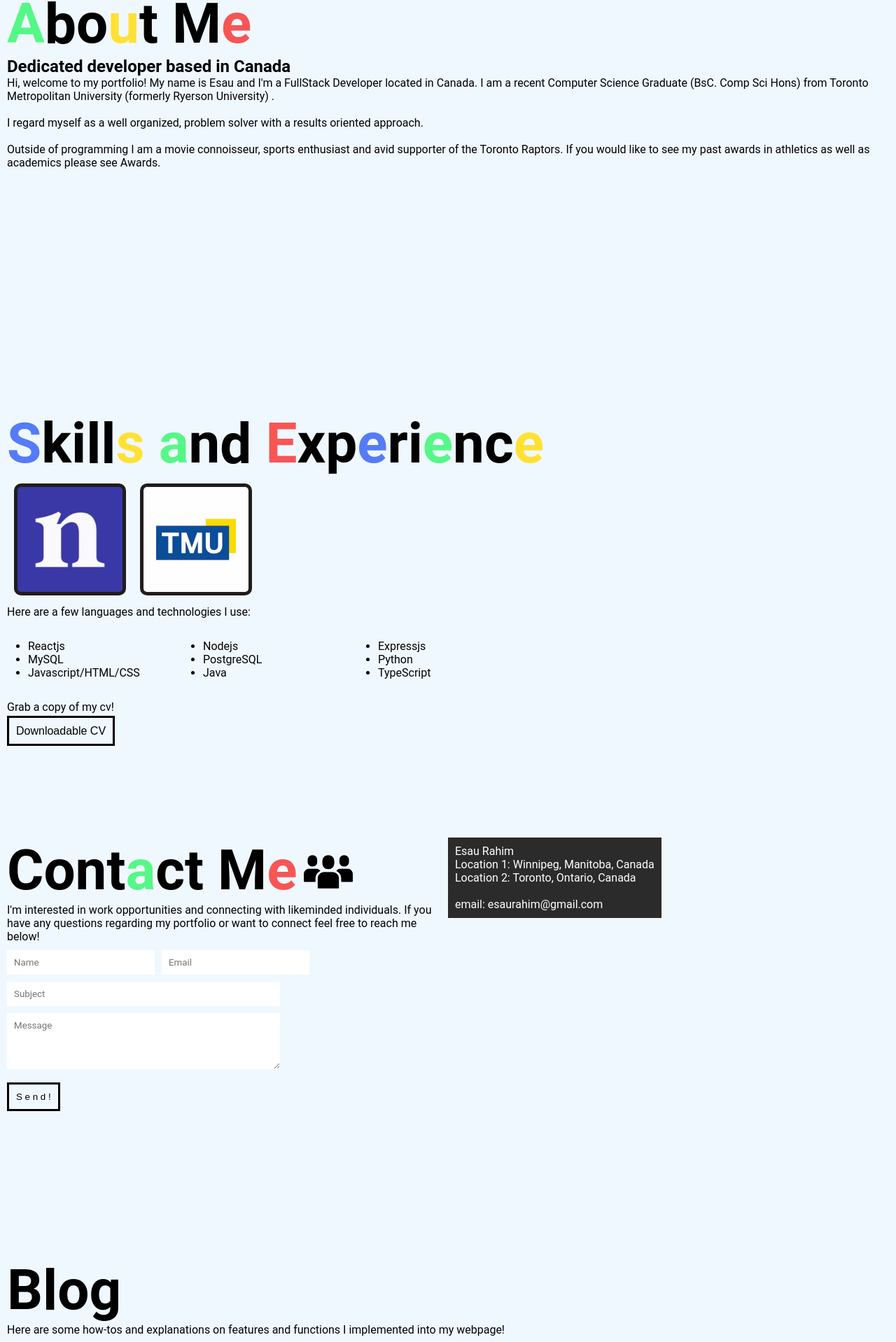
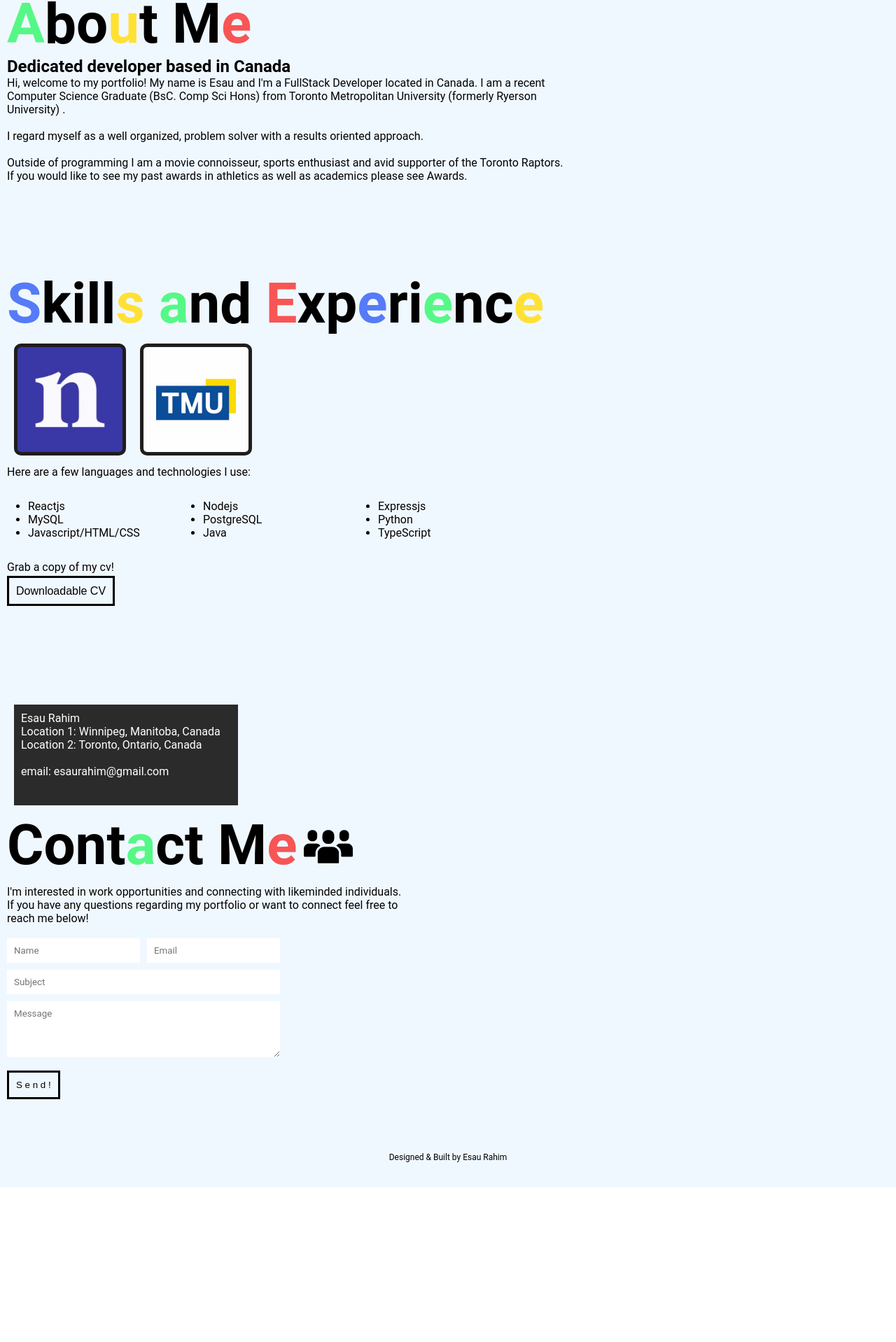
Before and after one commit to codehoover/personal_webpage, a Next.js app: page / in a window 1280 px wide. Shown: the part 863-2781 px from the top of the page at 70% size. After the commit the page ends 2560 px from the top, so only its background shows below. Built offline with nearby package versions, Linux system fonts and the light colour scheme.

Commit message:
added contact form temp functionality and changed light/dark mode button

```diff
--- a/package.json
+++ b/package.json
@@ -13,6 +13,7 @@
   },
   "dependencies": {
     "next": "13.2.4",
+    "nodemailer": "^6.9.1",
     "react": "18.2.0",
     "react-dom": "18.2.0"
   },
--- /dev/null
+++ b/src/pages/api/form.js
@@ -0,0 +1,10 @@
+export default function handler(req, res){
+    const body = req.body
+    console.log('body: ', body)
+
+    if(!body.name || !body.email || !body.subject || !body.message){
+        return res.status(400).json({ data: 'name email not found'})
+    }
+
+    res.status(200).json({data: `${body.name} ${body.email} ${body.subject} ${body.message}`})
+}
--- a/src/pages/main.js
+++ b/src/pages/main.js
@@ -23,6 +23,47 @@ export default function Main() {
         lastVal = y;
         };
     }, []);
+
+
+    //handles form submission
+    const handleSubmit = async (event) => {
+        // Stop the form from submitting and refreshing the page.
+        event.preventDefault()
+
+        // Get data from the form.
+        const data = {
+          name: event.target.name.value,
+          email: event.target.email.value,
+          subject: event.target.subject.value,
+          message: event.target.message.value,
+        }
+
+        // Send the data to the server in JSON format.
+        const JSONdata = JSON.stringify(data)
+
+        // API endpoint where we send form data.
+        const endpoint = '/api/form'
+
+        // Form the request for sending data to the server.
+        const options = {
+          // The method is POST because we are sending data.
+          method: 'POST',
+          // Tell the server we're sending JSON.
+          headers: {
+            'Content-Type': 'application/json',
+          },
+          // Body of the request is the JSON data we created above.
+          body: JSONdata,
+        }
+
+        // Send the form data to our forms API on Vercel and get a response.
+        const response = await fetch(endpoint, options)
+
+        // Get the response data from server as JSON.
+        // If server returns the name submitted, that means the form works.
+        const result = await response.json()
+        alert(`Form submitted: ${result.data}`)
+      }
 
 
     return (
@@ -128,58 +169,43 @@ export default function Main() {
 
                 </div>
 
+
+
                 <div id="contactme">
+                    <div className="location">
+                                <p>Esau Rahim</p>
+                                <p>Location 1: Winnipeg, Manitoba, Canada</p>
+                                <p>Location 2: Toronto, Ontario, Canada</p> <br/>
+                                <p>email: esaurahim@gmail.com</p>
+                    </div>
+
                     <div className="contactme_header">
                         <h1 className="headline">Cont<span className="green">a</span>ct M<span className="red">e</span></h1>
                         <Image className="team_icon" src="/team.png" width={70} height={70} alt="team icon"/>
-                    </div>
 
-                    <p>I'm interested in work opportunities and connecting with likeminded individuals.
-                        If you have any questions regarding my portfolio or want to connect feel free to reach me below!
-                    </p>
-
-                    <form className="fillable">
-                        <input className="name" placeholder="Name"></input>
-                        <input className="email" placeholder="Email"></input>
-                        <input className="subject" placeholder="Subject"></input>
-                        <textarea className="message" placeholder="Message"></textarea><br/>
-                        <button className={clicked ? "button_dark":"button_sub"}>S e n d !</button>
-                    </form>
-                </div>
-
-                <div className="location">
-                    <p>Esau Rahim</p>
-                    <p>Location 1: Winnipeg, Manitoba, Canada</p>
-                    <p>Location 2: Toronto, Ontario, Canada</p> <br/>
-                    <p>email: esaurahim@gmail.com</p>
-                </div>
-
-                <div id="Blog">
-
-                    <h1 className="headline">Blog</h1>
-                    <p>Here are some how-tos and explanations on features and functions I implemented into my webpage!</p>
-                    <div className="blog_card_holder">
-                        <a className="blog_card" href="#Blog">
-                            <h4 className="tagline_features">Features & Functions</h4>
-                            <Image className="card_image"src="/dark_mode.png" height={40} width={40} alt="dark mode image"/>
-                            <h3 className="title"> Dark/light mode</h3>
-                            <p className="description"> Learn how to easily create dark and light themes for your webpage!</p>
-                        </a>
-
-                        <a className="blog_card" href="#Blog">
-                            <h4 className="tagline_features">Features & Functions</h4>
-                            <h3 className="title"> Hiding Nav Bar</h3>
-                            <p className="description"> How I created a hiding Navigation Bar for my webpage</p>
-                        </a>
                     </div>
 
 
+
+                    <form className="fillable" onSubmit={handleSubmit}>
+                        <p>I'm interested in work opportunities and connecting with likeminded individuals.
+                            If you have any questions regarding my portfolio or want to connect feel free to reach me below!
+                        </p><br/>
+                        <input className="name" id="name" placeholder="Name" required minLength={4}/>
+                        <input className="email" id="email" placeholder="Email" required minLength={8}/>
+                        <input className="subject" id="subject" placeholder="Subject" required minLength={1}/>
+                        <textarea className="message" id="message" placeholder="Message" required minLength={10}/><br/>
+                        <button className={clicked ? "button_dark":"button_sub"} type="submit">S e n d !</button>
+                    </form>
+
                 </div>
 
-                <div className="footer">
+            </div>
+
+            <div className="footer">
                     <p>Designed & Built by Esau Rahim</p>
-                </div>
             </div>
+
         </div>
     );
 }
--- a/src/styles/main.css
+++ b/src/styles/main.css
@@ -1,32 +1,31 @@
 html{
     scroll-behavior: smooth;
+
 }
 *{
     font-family: Roboto, sans-serif !important;
 }
 .main_content{
-    padding-right: 10px;
-    padding-left: 10px;
-}
-
-#Blog{
-    height: 600px;
-    padding-bottom: 10px;
+    margin-right: 10px !important;
+    margin-left: 10px;
+    width: 90% !important;
 }
 
 #aboutme{
-    height: 600px;
+    height: 400px;
     padding-bottom: 10px;
+    position: relative;
     container-type: size;
 }
 @container (max-width: 500px){
     .aboutme_body{
-        font-size: 0.7em;
+        font-size: 1em;
     }
 
 }
 .aboutme_body{
-    width: 100%;
+    width: 70%;
+    margin-right: 100px;
 }
 #resume{
     position: relative;
@@ -34,7 +33,7 @@ html{
     container-type: size;
     margin-bottom: 10px;
 }
-@container (max-width: 500px){
+@container (max-width: 600px){
     .stack{
         font-size: 0.7em
     }
@@ -42,12 +41,14 @@ html{
 #contactme{
     position: relative;
     height: 600px;
-    width: 50%;
-    padding-bottom: 10px;
-    display: inline-block;
-    border-top-right-radius: 10px;
+    margin-bottom: 50px;
     container-type: size;
-    /* background-color: rgb(85, 248, 134); */
+}
+@container (max-width: 500px){
+    p{
+        font-size: 0.7em
+    }
+
 }
 .red{
     color: rgb(248, 85, 85);
@@ -104,16 +105,25 @@ html{
 
 }
 .location{
-    position: absolute;
+    position: relative;
     display: inline-block;
     padding: 10px;
+    margin: 10px;
+    width: 20em;
+    height: 9em;
+    right: 0px;
     background-color: #2c2b2b;
     color: white;
 }
 .fillable{
     font-family: Roboto;
-    color: red;
     padding-top: 10px;
+    width: 50%;
+    display: inline-block;
+
+}
+input:invalid:focus{
+    outline: rgb(248, 85, 85) solid 1px;
 
 }
 .name{
@@ -122,6 +132,7 @@ html{
     padding: 10px;
     margin-right: 10px;
     margin-bottom: 10px;
+    width: 190px;
     outline: none;
 }
 .email{
@@ -130,26 +141,25 @@ html{
     padding: 10px;
     margin-right: 10px;
     margin-bottom: 10px;
+    width: 190px;
     outline: none;
-}
-.email:focus{
-    border-color: red;
-    border-width: 10px;
 }
 .message{
     display: block;
     border: transparent;
     padding: 10px;
     height: 10vh;
-    width: 390px;
+    width:150%;
+    max-width: 390px;
     outline: none;
     font-family: Roboto;
 }
 .subject{
     display: block;
     border: transparent;
-    width: 390px;
     padding: 10px;
+    width: 150%;
+    max-width: 390px;
     margin-bottom: 10px;
     outline: none;
 }
@@ -196,10 +206,7 @@ html{
     margin-left: 15px;
     margin-right: 5vw;
 }
-bold{
-    font-weight: bold;
-    font-size: 20px;
-}
+
 
 
 /*interactive name */
@@ -356,14 +363,21 @@ bold{
 .toggle{
     position: fixed;
     background-color: #1f1d1d;
+    opacity: 0.5;
     color: white;
     border-radius: 50%;
+    border: gainsboro 1px solid;
     padding: 10px;
     height: 50px;
     width: 50px;
     right: 18px;
     bottom: 40px;
     z-index: 99;
+    transition: 0.25s;
+}
+.toggle:hover{
+    opacity: 1;
+    transition: 0.5s;
 }
 /* circle */
 
@@ -418,49 +432,11 @@ bold{
 
 }
 
-/* blog posts */
-.tagline_features{
-    color: #FD2155;
-}
-.card_image{
-    display: inline-block;
-    position: relative;
-    border: white 1px solid;
-    border-radius: 50%;
-    margin-top: 10px;
-}
-.title{
-    color: white;
-    text-align: center;
-    padding: 10px;
-    display: inline-block;
-}
-.description{
-    color: rgb(206, 206, 206);
-}
-.blog_card{
-    position: relative;
-    display: inline-block;
-    padding: 10px;
-    margin: 10px;
-    height: 15em;
-    width: 15em;
-    background-color: rgb(71, 71, 71);
-    border: 2px #FD2155 solid;
-    border-radius: 10px;
-    transition: 0.5s;
-}
-.blog_card:hover{
-    transition: 1s;
-    border: 2px #ffc0cf solid;
-    box-shadow: 0px 1px 2px rgba(0,0,0,0.1);
-}
-.blog_card_holder{
-    display: flex;
-}
 
 .footer{
     font-size: 12px;
-    text-align: center;
-    padding-bottom: 10px;
+    display: flex;
+    justify-content: center;
+    width: 100%;
+    height: 50px;
 }
```
Also changed, not shown: 1 other file (tests, documents, lock files or other folders).
